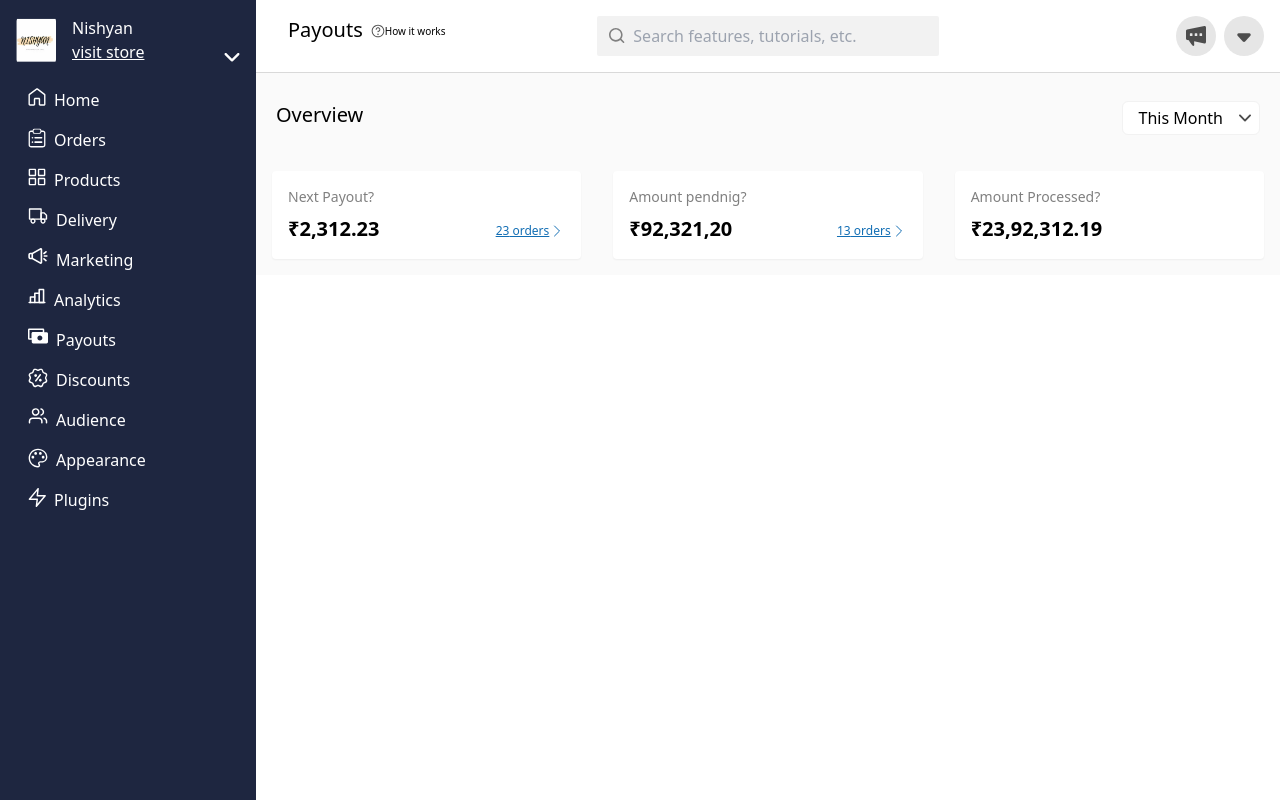
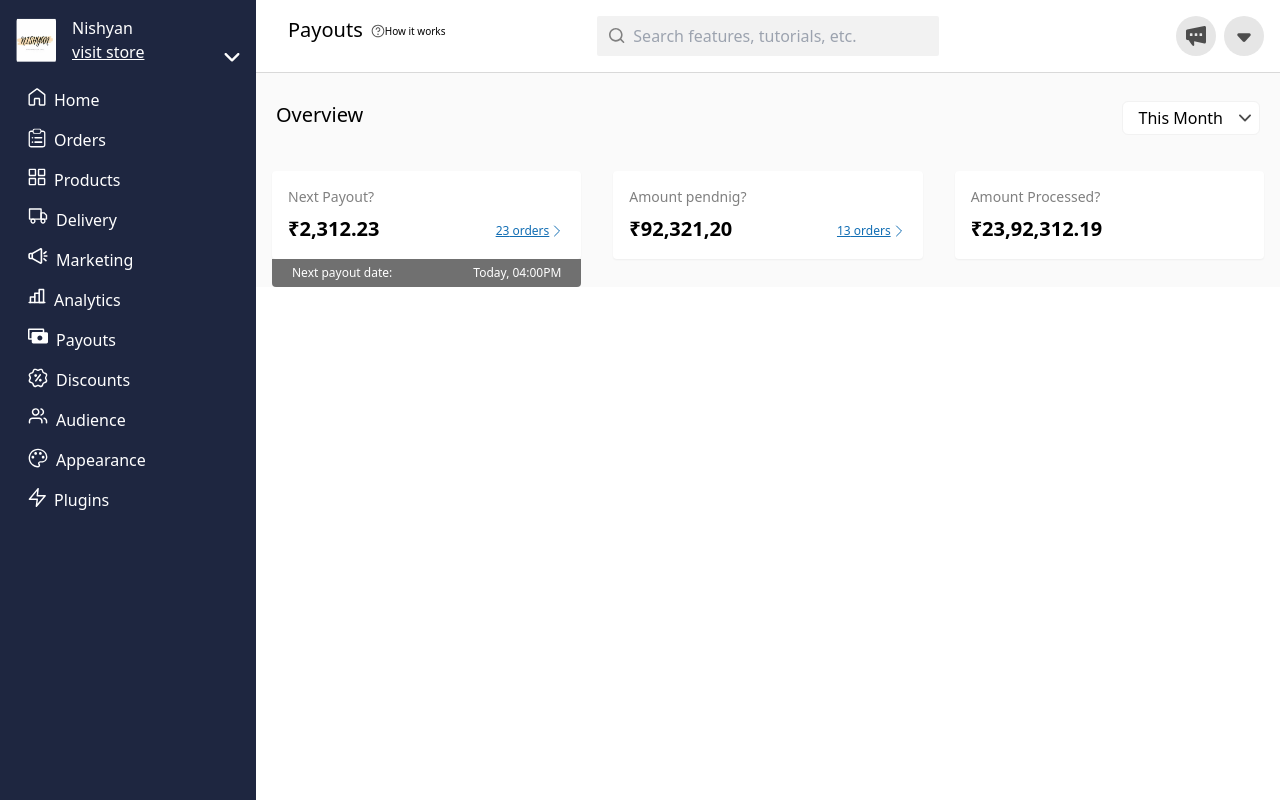
Before and after one commit to kuchbhimingwal/dukan-assignment, a React (Vite) app: page / in a window 1280 px wide. Built offline with nearby package versions, Linux system fonts and the light colour scheme.

Commit message:
just the blue color card left in the overview section

```diff
--- a/src/conmponents/Dashboard.jsx
+++ b/src/conmponents/Dashboard.jsx
@@ -14,8 +14,8 @@ function Dashboard() {
         </div>
       </div>
       <div className="grid grid-cols-3">
-        <RevenueCard title={"Next Payout"} amount={"2,312.23"} orderCount={23}/>
-        <RevenueCard title={"Amount pendnig"} amount={"92,321,20"} orderCount={13}/>
+        <RevenueCard title={"Next Payout"} amount={"2,312.23"} orderCount={23} nextPayment="Today, 04:00PM"/>
+        <RevenueCard title={"Amount pendnig"} amount={"92,321,20"} orderCount={13} />
         <RevenueCard title={"Amount Processed"} amount={"23,92,312.19"} orderCount={0}/>
         </div>
     </div>
--- a/src/conmponents/RevenueCard.jsx
+++ b/src/conmponents/RevenueCard.jsx
@@ -4,11 +4,13 @@ function RevenueCard(
   {
      title,
      orderCount,
-     amount
+     amount,
+     nextPayment
   }
 ) {
   return (
-    <div className='bg-white rounded shadow-sm p-4 m-4'>
+    <div className=''>
+      <div className='bg-white rounded shadow-sm p-4 mx-4 mt-4'>
         <div className='text-[grey] text-sm'>
           {title}
           ?
@@ -30,6 +32,12 @@ function RevenueCard(
           </div> : null}
         </div>
       </div>
+      {nextPayment ?
+      <div className='flex justify-between mx-4 bg-darkGrey text-white rounded-b'>
+        <div className='font-light text-xs p-1.5 px-5'>Next payout date:</div>
+        <div className='font-light text-xs p-1.5 px-5'>{nextPayment}</div>
+      </div> : null}
+    </div>
   )
 }
 
--- a/tailwind.config.js
+++ b/tailwind.config.js
@@ -17,9 +17,10 @@ export default {
       red: "red",
       borderRadius: "#d9d9d9",
       dashboardBack: "#fafafa",
+      darkGrey: "#707070",
       blue: {
         400: "#126eb4"
-      }
+      },
     }
   },
   plugins: [],
```
Lines whose indentation alone changed are shown as unchanged.
